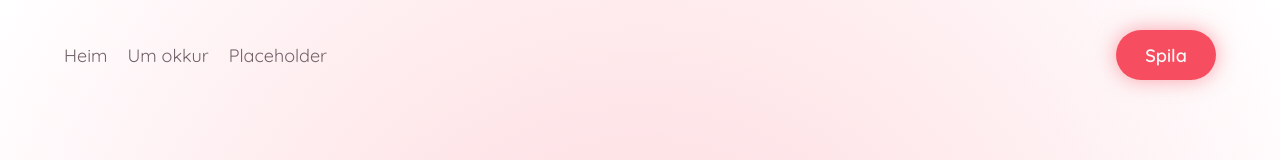
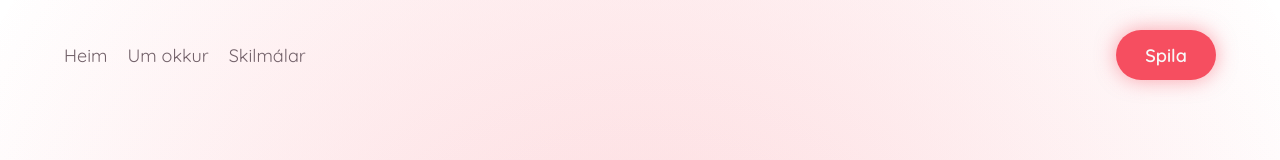
Before and after one commit to cadia-lvl/qa-crowdsourcing-web, a React (Create React App) app: page / in a window 1280 px wide. Shown: the top 160 px of the page. Built offline with nearby package versions, Linux system fonts and the light colour scheme; no server answers.

Commit message:
made header clickable

```diff
--- a/src/layout/Header/utils.ts
+++ b/src/layout/Header/utils.ts
@@ -10,7 +10,7 @@ export const headerItems: HeaderItem[] = [
 		path: "/um-okkur",
 	},
 	{
-		text: "Placeholder",
-		path: "/foo",
+		text: "Skilmálar",
+		path: "/skilmalar",
 	},
 ];
```
